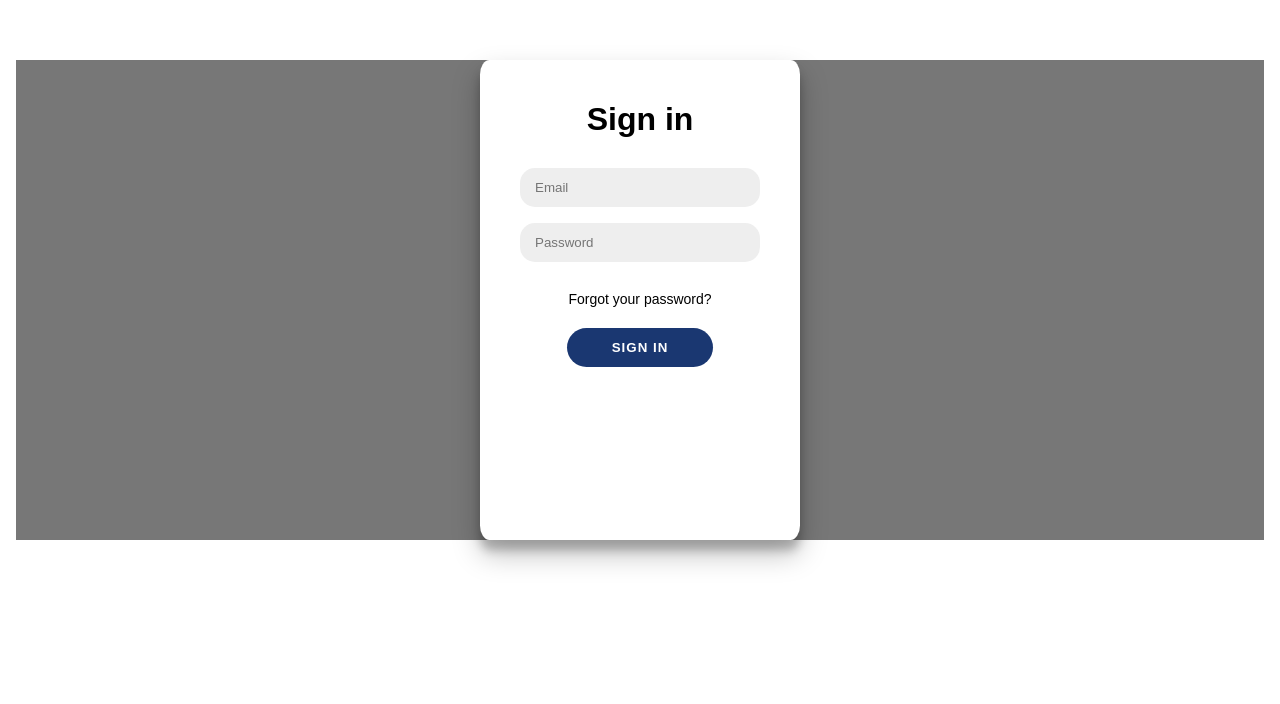
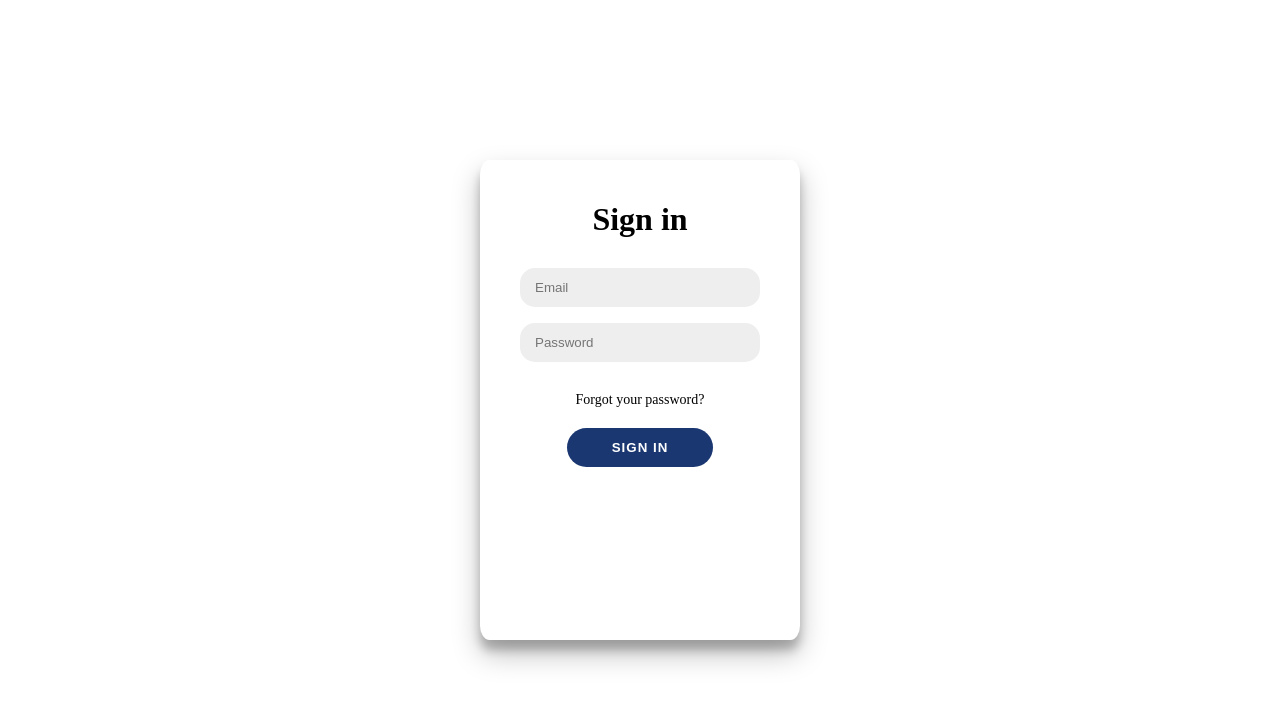
Before and after one commit to YoelAharoni12/ApplicationDevelopment, an Angular app in the folder netapp-cakes/: page /sign-in in a window 1280 px wide. Shown: the top 704 px of the page. Built offline with nearby package versions, Linux system fonts and the light colour scheme.

Commit message:
תמחק את זה אחרי שתקח

```diff
--- a/netapp-cakes/src/app/features/sign-in/sign-in.component.html
+++ b/netapp-cakes/src/app/features/sign-in/sign-in.component.html
@@ -1,44 +1,8 @@
-<!DOCTYPE html>
-<html lang="en">
-
-<head>
-  <meta charset="UTF-8">
-  <meta http-equiv="X-UA-Compatible" content="IE=edge">
-  <meta name="viewport" content="width=device-width, initial-scale=1.0">
-  <title>Login Form</title>
-  <script>
-    // function validateForm() {
-    //   let x = document.forms["myForm"]["fname"].value;
-    //   if (x == "") {
-    //     alert("Name must be filled out");
-    //     return false;
-    //   }
-    // }
-    const email = document.getElementById('email');
-    const Password = document.getElementById('Password');
-    const form = document.getElementById('container');
-    const button = document.getElementById("submit");
-
-
-    button.disabled = true;
-
-
-    // email.addEventListener("keyup", (e) => {
-    //   const value = e.currenTarget.value;
-    //   button.disabled = false;
-    //   if (value === "") { button.disabled = true; }
-  </script>
-</head>
-
-<body>
 <form id="container" action="/">
   <h1>Sign in</h1>
 
   <input type="email" placeholder="Email" id="email" />
   <input type="password" placeholder="Password" />
   <div id="link-container"><a href="#">Forgot your password?</a></div>
-    <button id="submit" routerLink="/main-site">sign in </button>
+  <button id="submit" routerLink="/main-site">sign in</button>
 </form>
-</body>
-
-</html>
--- a/netapp-cakes/src/styles.css
+++ b/netapp-cakes/src/styles.css
@@ -1 +1,9 @@
 /* You can add global styles to this file, and also import other style files */
+
+body {
+    height: 100vh;
+    margin: 0;
+    display: flex;
+    align-items: center;
+    justify-content: center;
+}
```
Lines whose indentation alone changed are shown as unchanged.
